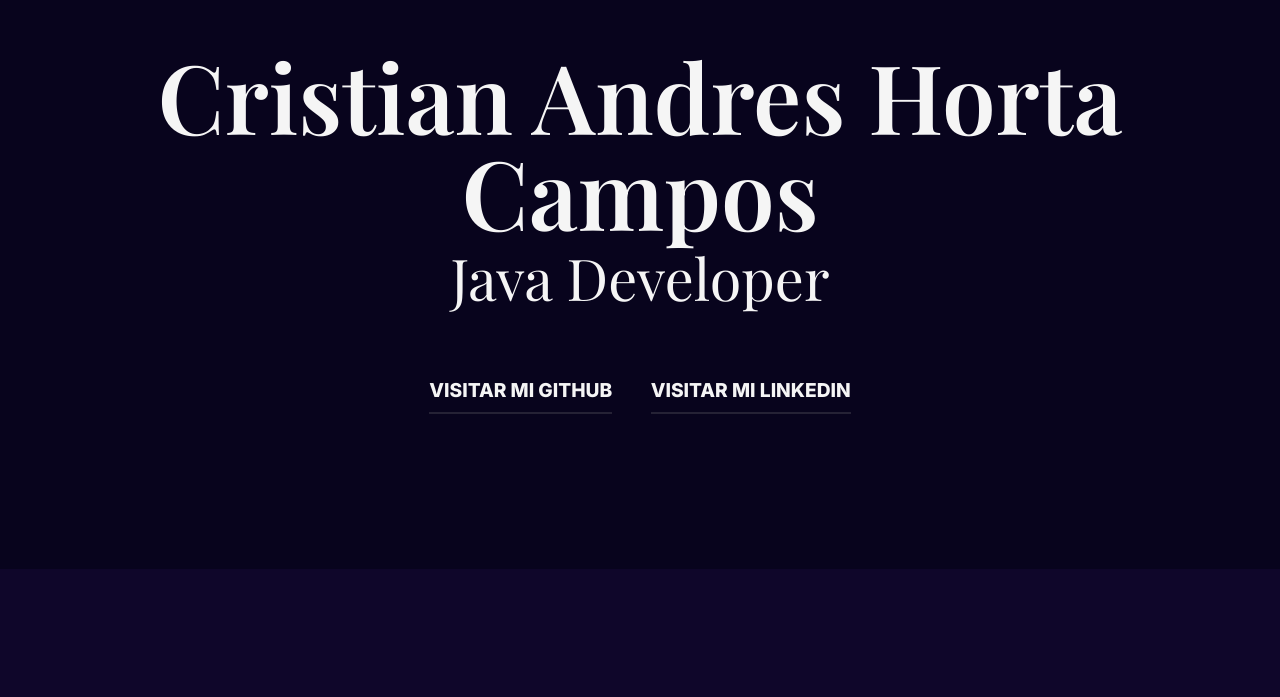
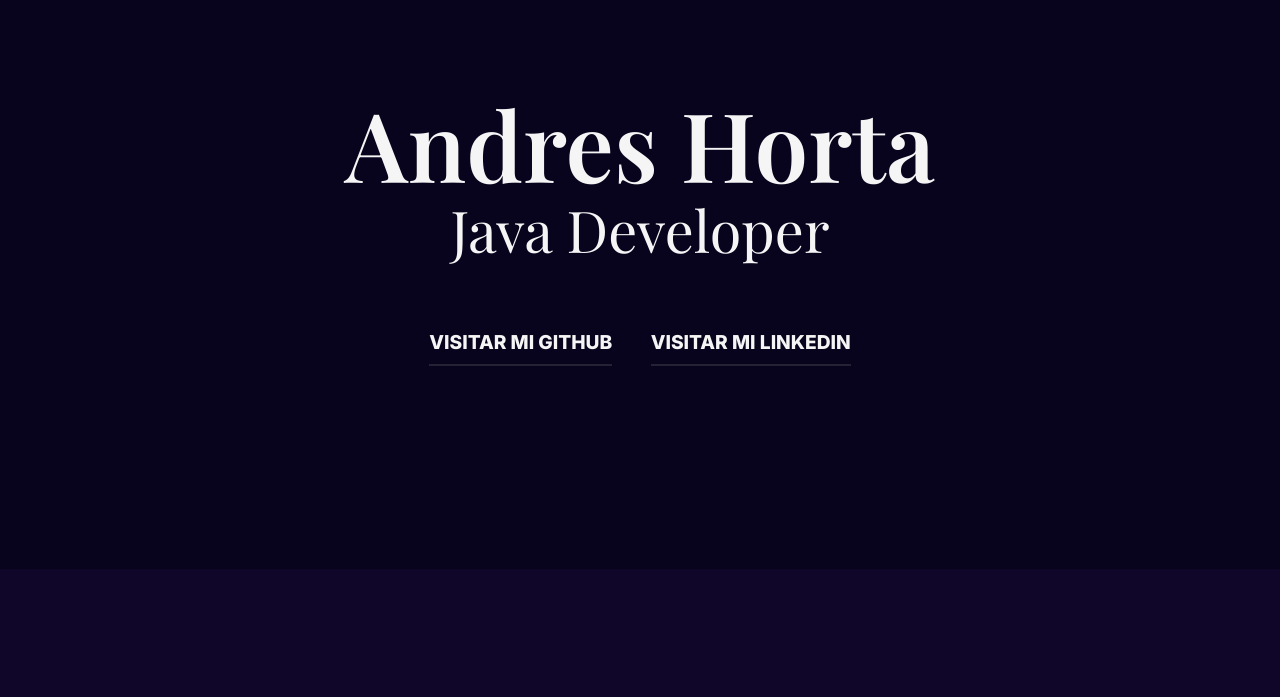
Before and after one commit to andreshorta/mi-portafolio, a plain HTML site: page index.html in a window 1280 px wide. Shown: the part 103-800 px from the top of the page. Drawn offline with nearby package versions, Linux system fonts and the light colour scheme; a web font is replaced by a local one.

Commit message:
Andres Horta

```diff
--- a/index.html
+++ b/index.html
@@ -16,7 +16,7 @@
 <body>
 
     <header class="header">
-        <h1 class="h1"> Cristian Andrennbnns Horta Campos <br> Java Developer </h1>
+        <h1 class="h1"> Andres Horta <br> Java Developer </h1>
         <nav class="nav">
             <ul class="ul">
                 <li class="li"><a href="#inicio" title="Inicio" class="a">Inicio</a></li>
@@ -31,7 +31,7 @@
         <div class="seccion" id="inicio">
 
             <section class="section info">
-                <h2 class="h2">Cristian Andres Horta Campos</h2>
+                <h2 class="h2">Andres Horta</h2>
                 <h3 class="h3">Java Developer</h3>
                 <ul class="ul">
                     <li class="li">
```
